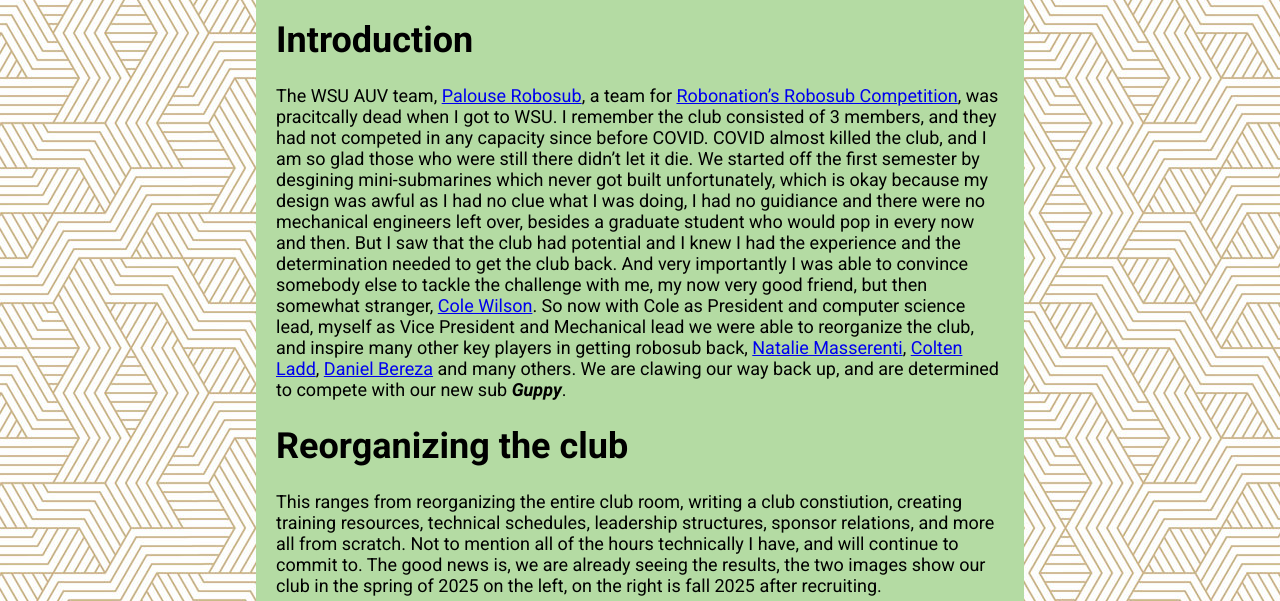
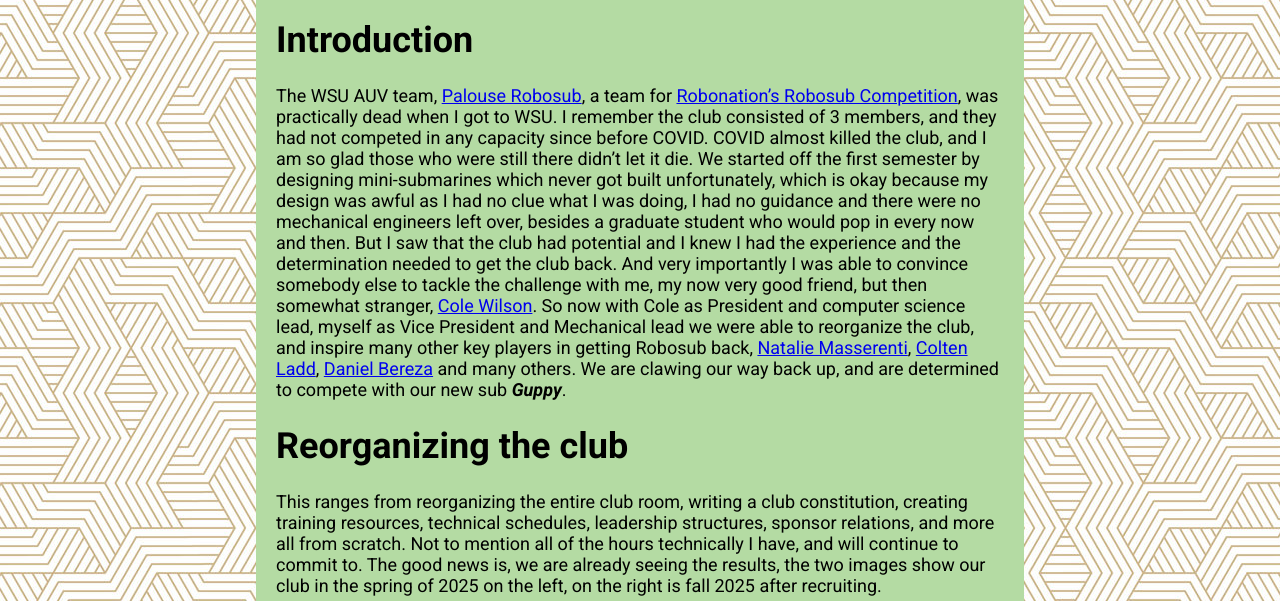
Before and after one commit to Brady-Hogg/Portfolio, a Jekyll site: the page built from robosub.md, in a window 1280 px wide and 900 px high. Shown: the part 237-838 px from the top of the window. Built offline with Jekyll 4.4.1, drawn with Linux system fonts in a browser that asks for light colours; some of the changed text lies outside the part shown.

Commit message:
Spell Check

```diff
--- a/robosub.md
+++ b/robosub.md
@@ -4,18 +4,18 @@ layout: main
 permalink: /robosub
 ---
 # Introduction
-The WSU AUV team, [Palouse Robosub](https://robosub.eecs.wsu.edu/), a team for [Robonation's Robosub Competition](https://robosub.org/), was pracitcally dead when I got to WSU. I remember the club consisted of 3 members, and they had not competed in any capacity since before COVID. COVID almost killed the club, and I am so glad those who were still there didn't let it die. We started off the first semester by desgining mini-submarines which never got built unfortunately, which is okay because my design was awful as I had no clue what I was doing, I had no guidiance and there were no mechanical engineers left over, besides a graduate student who would pop in every now and then. But I saw that the club had potential and I knew I had the experience and the determination needed to get the club back. And very importantly I was able to convince somebody else to tackle the challenge with me, my now very good friend, but then somewhat stranger, [Cole Wilson](https://cole.ws/). So now with Cole as President and computer science lead, myself as Vice President and Mechanical lead we were able to reorganize the club, and inspire many other key players in getting robosub back, [Natalie Masserenti](https://www.linkedin.com/in/natalie-massarenti2028/), [Colten Ladd](https://www.linkedin.com/in/coltenladd/), [Daniel Bereza](https://www.linkedin.com/in/danielbereza/) and many others. We are clawing our way back up, and are determined to compete with our new sub ***Guppy***.
+The WSU AUV team, [Palouse Robosub](https://robosub.eecs.wsu.edu/), a team for [Robonation's Robosub Competition](https://robosub.org/), was practically dead when I got to WSU. I remember the club consisted of 3 members, and they had not competed in any capacity since before COVID. COVID almost killed the club, and I am so glad those who were still there didn't let it die. We started off the first semester by designing mini-submarines which never got built unfortunately, which is okay because my design was awful as I had no clue what I was doing, I had no guidance and there were no mechanical engineers left over, besides a graduate student who would pop in every now and then. But I saw that the club had potential and I knew I had the experience and the determination needed to get the club back. And very importantly I was able to convince somebody else to tackle the challenge with me, my now very good friend, but then somewhat stranger, [Cole Wilson](https://cole.ws/). So now with Cole as President and computer science lead, myself as Vice President and Mechanical lead we were able to reorganize the club, and inspire many other key players in getting Robosub back, [Natalie Masserenti](https://www.linkedin.com/in/natalie-massarenti2028/), [Colten Ladd](https://www.linkedin.com/in/coltenladd/), [Daniel Bereza](https://www.linkedin.com/in/danielbereza/) and many others. We are clawing our way back up, and are determined to compete with our new sub ***Guppy***.
 # Reorganizing the club
-This ranges from reorganizing the entire club room, writing a club constiution, creating training resources, technical schedules, leadership structures, sponsor relations, and more all from scratch. Not to mention all of the hours technically I have, and will continue to commit to. The good news is, we are already seeing the results, the two images show our club in the spring of 2025 on the left, on the right is fall 2025 after recruiting.
+This ranges from reorganizing the entire club room, writing a club constitution, creating training resources, technical schedules, leadership structures, sponsor relations, and more all from scratch. Not to mention all of the hours technically I have, and will continue to commit to. The good news is, we are already seeing the results, the two images show our club in the spring of 2025 on the left, on the right is fall 2025 after recruiting.
 <div>
   <img src="/photos/Team Photo.png">
 </div>
 
 
 # Guppy
-Through lots of deliberation, our strategy for the 2027 season will eventually be to run two autonomous subs in tandem. This will be incredibly challeneging, but has serious strategical advantages. To get there, for 2026 we are making the first of the sister subs, Guppy. Like mentioned previously, Guppy is an autonomous underwater vehicle (AUV), not only is it autonomous in terms of its decision making it also has no tether back to shore. All power and data comes directly from within the sub. As it is still early in the design process as I write this, I only have the preliminary CAD model along with many other projects in infancy spread out amoung our members:
+Through lots of deliberation, our strategy for the 2027 season will eventually be to run two autonomous subs in tandem. This will be incredibly challenging, but has serious strategical advantages. To get there, for 2026 we are making the first of the sister subs, Guppy. Like mentioned previously, Guppy is an autonomous underwater vehicle (AUV), not only is it autonomous in terms of its decision making it also has no tether back to shore. All power and data comes directly from within the sub. As it is still early in the design process as I write this, I only have the preliminary CAD model along with many other projects in infancy spread out among our members:
 <div>
   <img src="/photos/New_sub_who_this.png">
 </div>
 
-By late october 2025 we will have all of the frame and hull manufactured and assembled. By Feburary 2026 we will have all custom PCBs completed along with the torpedo and arm mechanism. And by August there will be a running AUV, in the pool, in San deigo, competing in Robosub 2026, proudly wearing the beautiful Washington State Cougar logo **come hell or high water**.
+By late october 2025 we will have all of the frame and hull manufactured and assembled. By February 2026 we will have all custom PCBs completed along with the torpedo and arm mechanism. And by August there will be a running AUV, in the pool, in San Diego, competing in Robosub 2026, proudly wearing the beautiful Washington State Cougar logo **come hell or high water**.
```
